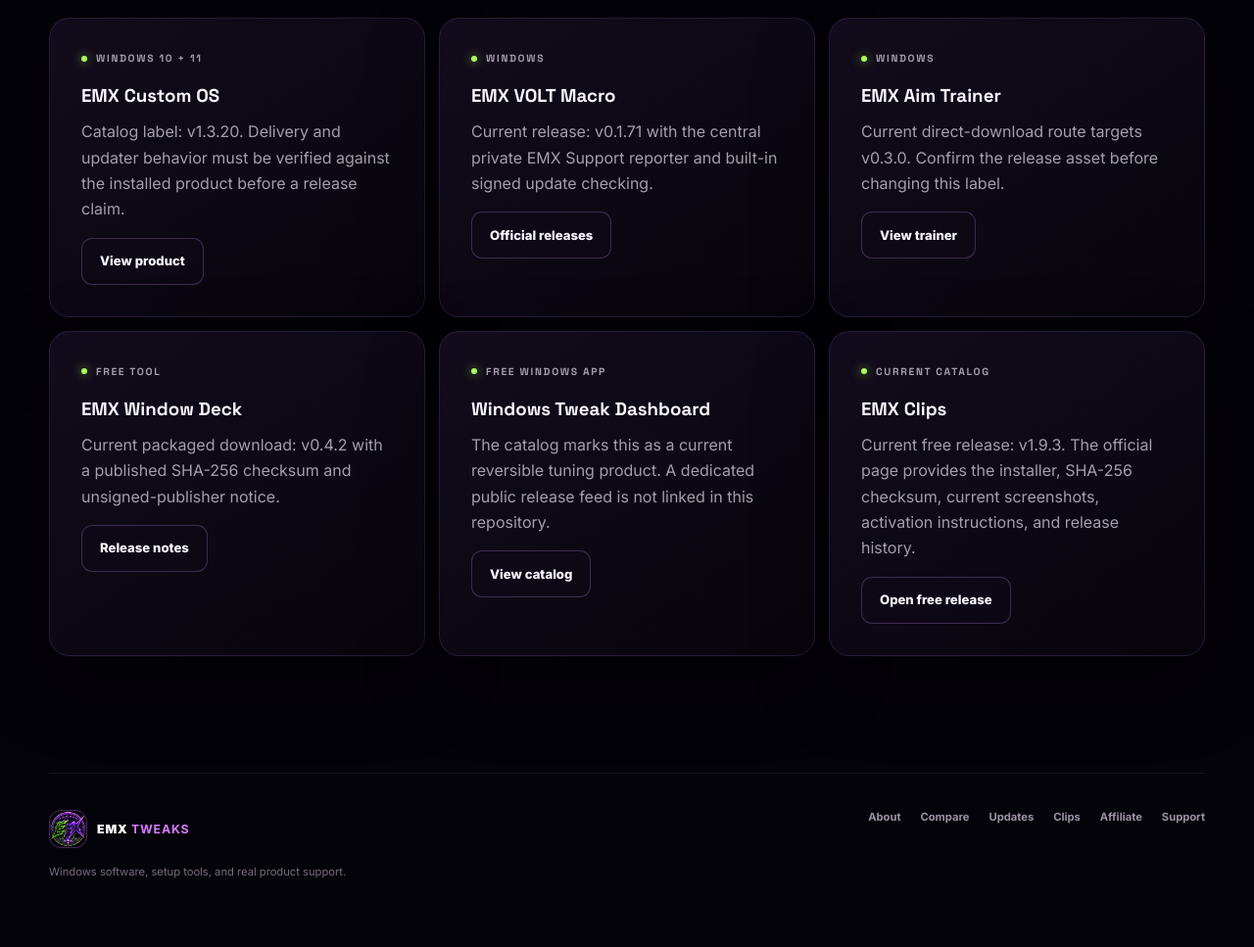
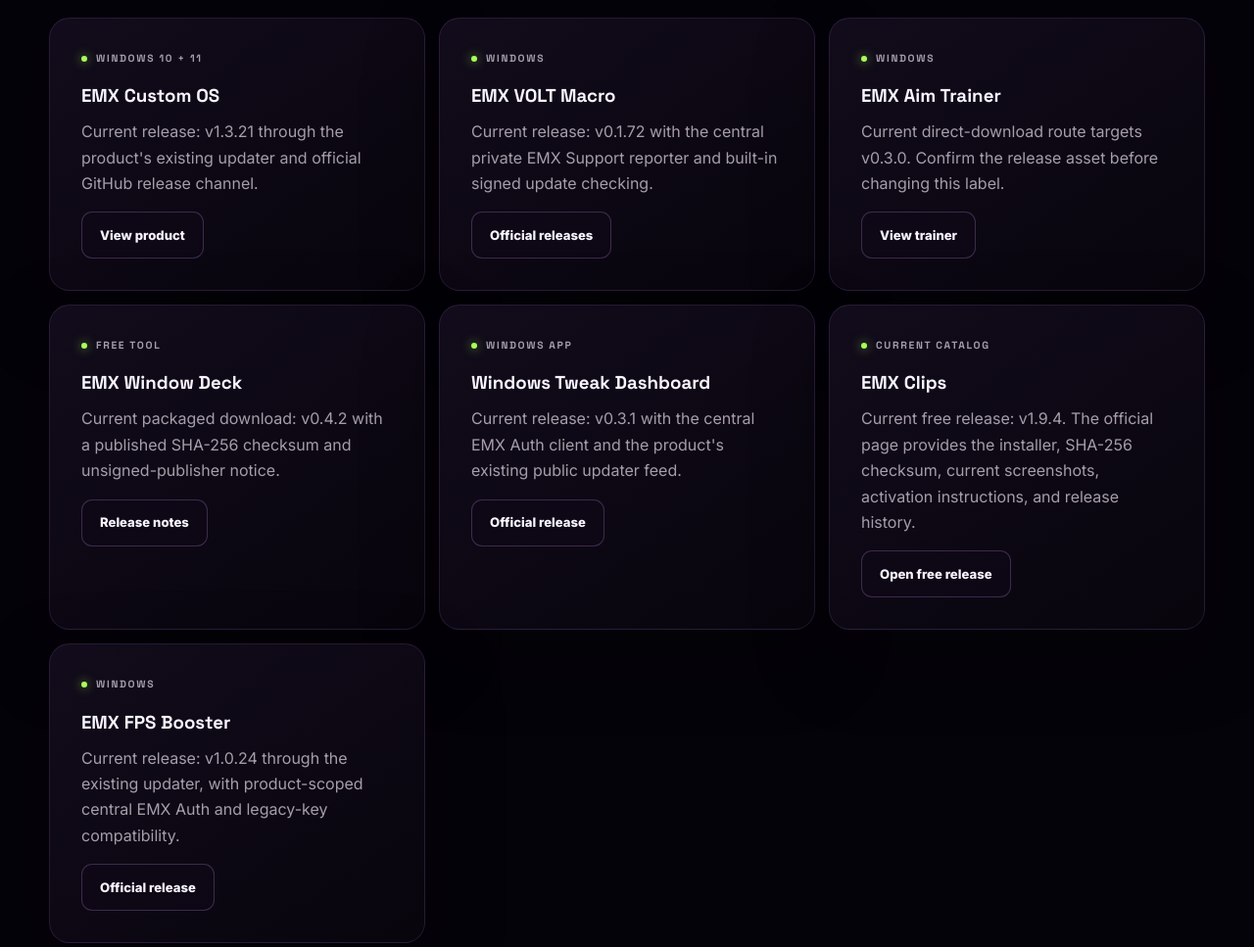
Before and after one commit to tjcorp420/EFECT-TWEAKS-X-MACROS-PC-IOS-WEBSITE-, a website: page updates.html in a window 1280 px wide. Shown: the part 540-1507 px from the top of the page at 98% size. Before the commit the page ends 1485 px from the top, so only its background shows below. Drawn offline with Linux system fonts and the light colour scheme.

Commit message:
Publish current EMX product releases

```diff
--- a/updates.html
+++ b/updates.html
@@ -51,8 +51,8 @@
             <p class="eyebrow"><span></span> WINDOWS 10 + 11</p>
             <h3>EMX Custom OS</h3>
             <p>
-              Catalog label: v1.3.20. Delivery and updater behavior must be
-              verified against the installed product before a release claim.
+              Current release: v1.3.21 through the product's existing updater
+              and official GitHub release channel.
             </p>
             <a class="emx-button emx-button-secondary" href="./custom-os.html"
               >View product</a
@@ -62,7 +62,7 @@
             <p class="eyebrow"><span></span> WINDOWS</p>
             <h3>EMX VOLT Macro</h3>
             <p>
-              Current release: v0.1.71 with the central private EMX Support
+              Current release: v0.1.72 with the central private EMX Support
               reporter and built-in signed update checking.
             </p>
             <a
@@ -100,23 +100,25 @@
             >
           </article>
           <article class="status-card">
-            <p class="eyebrow"><span></span> FREE WINDOWS APP</p>
+            <p class="eyebrow"><span></span> WINDOWS APP</p>
             <h3>Windows Tweak Dashboard</h3>
             <p>
-              The catalog marks this as a current reversible tuning product. A
-              dedicated public release feed is not linked in this repository.
+              Current release: v0.3.1 with the central EMX Auth client and the
+              product's existing public updater feed.
             </p>
             <a
               class="emx-button emx-button-secondary"
-              href="./products.html#product-windows_tweak_dashboard"
-              >View catalog</a
+              href="https://github.com/tjcorp420/emx-windows-tweak-dashboard-updates/releases/tag/v0.3.1"
+              target="_blank"
+              rel="noopener noreferrer"
+              >Official release</a
             >
           </article>
           <article class="status-card">
             <p class="eyebrow"><span></span> CURRENT CATALOG</p>
             <h3>EMX Clips</h3>
             <p>
-              Current free release: v1.9.3. The official page provides the
+              Current free release: v1.9.4. The official page provides the
               installer, SHA-256 checksum, current screenshots, activation
               instructions, and release history.
             </p>
@@ -124,6 +126,21 @@
               class="emx-button emx-button-secondary"
               href="https://clips.emxtweaks.com/"
               >Open free release</a
+            >
+          </article>
+          <article class="status-card">
+            <p class="eyebrow"><span></span> WINDOWS</p>
+            <h3>EMX FPS Booster</h3>
+            <p>
+              Current release: v1.0.24 through the existing updater, with
+              product-scoped central EMX Auth and legacy-key compatibility.
+            </p>
+            <a
+              class="emx-button emx-button-secondary"
+              href="https://github.com/tjcorp420/EFECT-FPS-BOOSTER-V1/releases/tag/v1.0.24"
+              target="_blank"
+              rel="noopener noreferrer"
+              >Official release</a
             >
           </article>
         </div>
```
Also changed, not shown: api/products.js (+13 -5 lines), custom-os.html (+2 -2 lines), index.html (+1 -1 lines), macros.html (+2 -2 lines), products.js (+8 -8 lines), tests/emx-destinations.test.js (+1 -1 lines), tests/product-catalog.test.js (+30 -1 lines).
